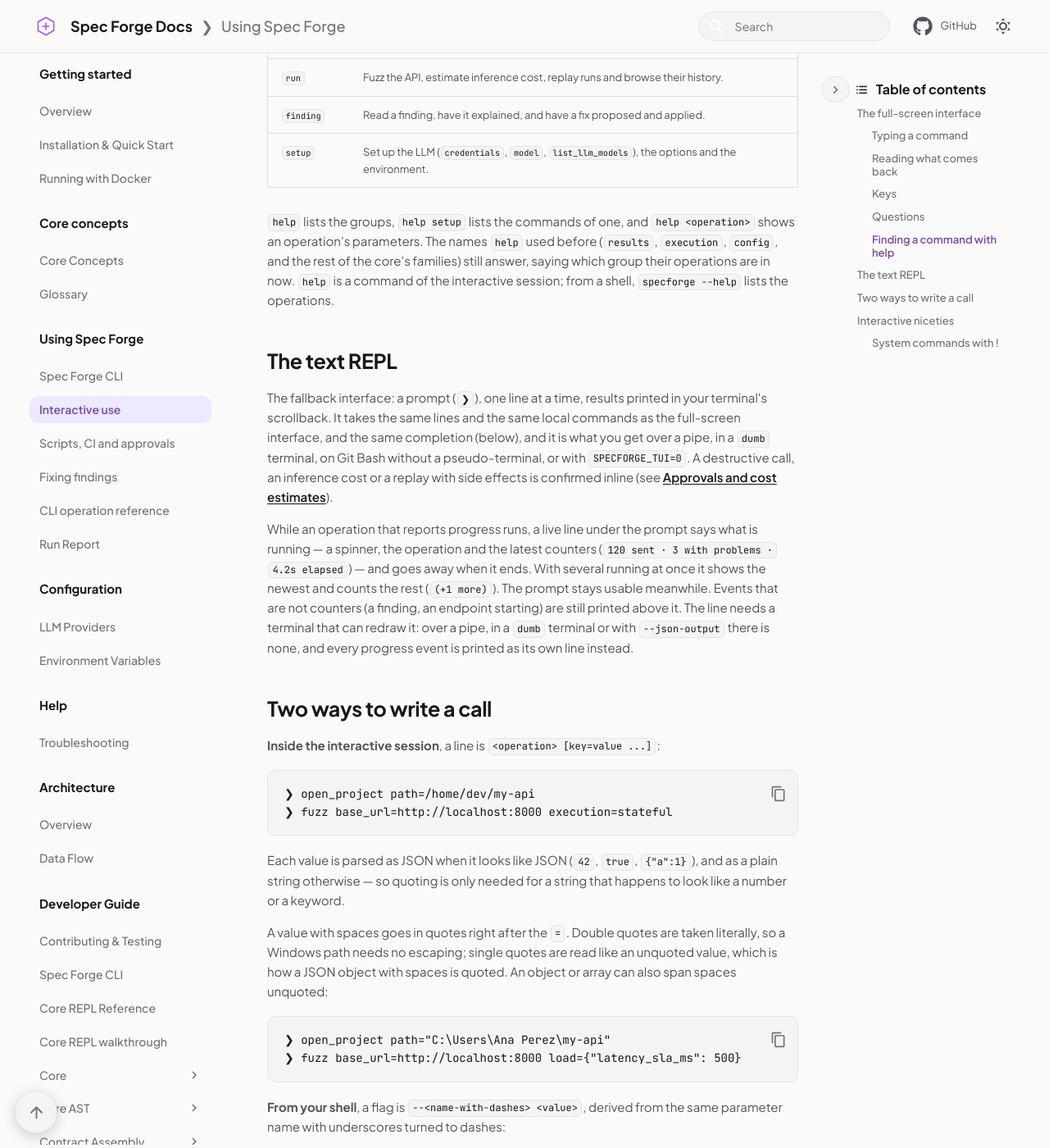
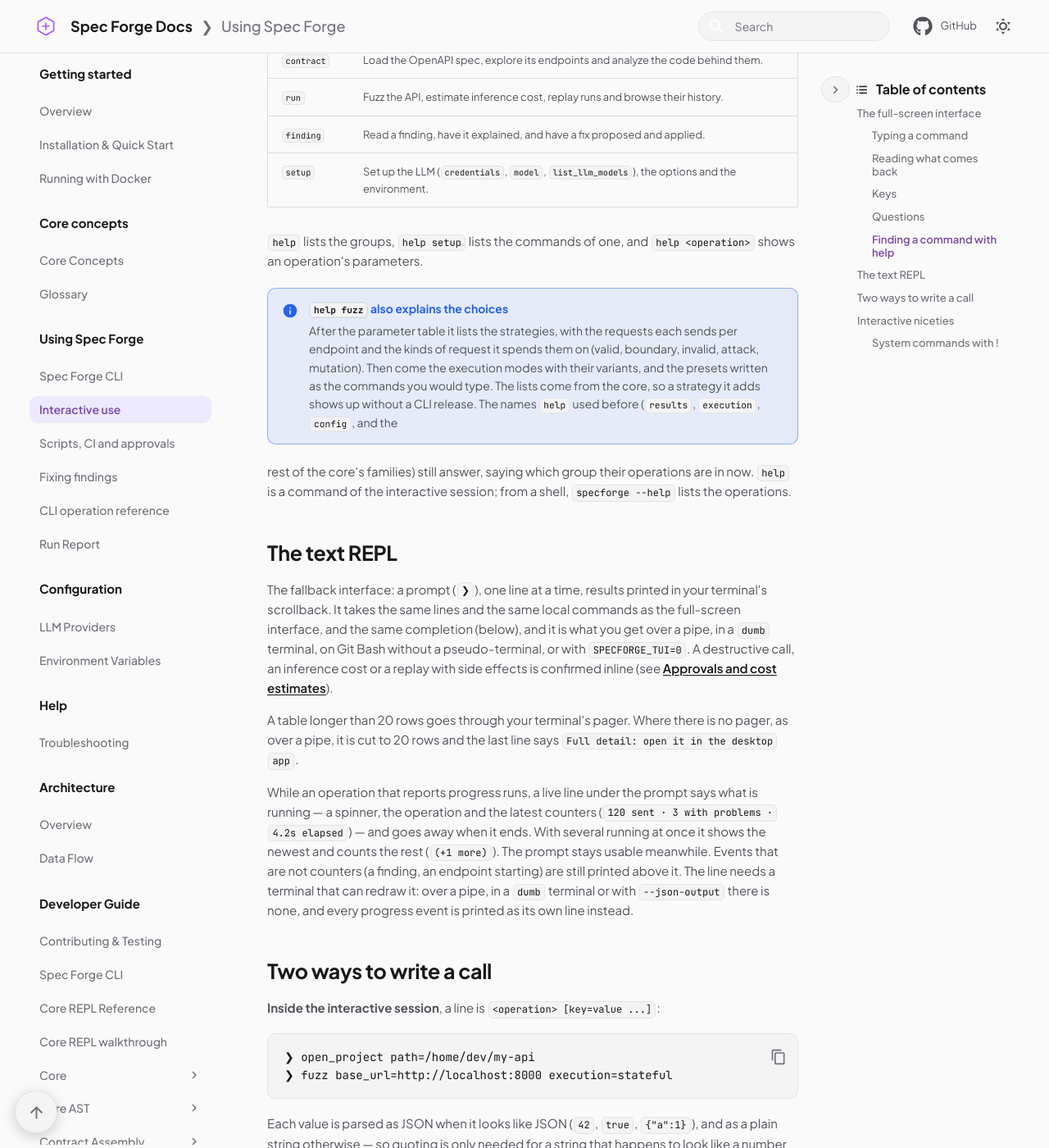
Before and after one commit to Spec-Forge-Testing/specforge-docs, an MkDocs documentation site: the page built from docs/user-guide/cli/interactive.md, in a window 1280 px wide and 1400 px high, scrolled down 2918 px. Shown: the whole window at 82% size. Built offline with MkDocs 1.6.1 and Material for MkDocs 9.7.7, drawn with Linux system fonts in a browser that asks for light colours; comment, search, counter and statistics services are not loaded; some of the changed text lies outside the part shown.

Commit message:
docs(cli): update tables, help fuzz and approvals

```diff
--- a/docs/user-guide/cli/interactive.md
+++ b/docs/user-guide/cli/interactive.md
@@ -44,8 +44,9 @@ error hangs from it with a `└`. A long run shows one live line (a spinner, wha
 doing, the latest counters) and keeps its detailed progress folded: click the line, or
 press `Ctrl-O`, to open it while it runs or once it finished; `Ctrl-O` again closes
 every fold. The same finding reported again and again is shown once, followed by `×N`.
-A table of more than 50 rows opens in a viewer (click it, or press `Ctrl-T`; `↑`/`↓`,
-`PgUp`/`PgDn` to move, `Esc` to close) instead of flooding the conversation.
+A table of more than 20 rows shows its first 20 and ends with `showing 20 of N`. Click that
+line or press `Ctrl-T` to open the whole table in a viewer (`↑`/`↓`, `PgUp`/`PgDn` to move,
+`Esc` to close), so a long listing never floods the conversation.
 
 For the meaning of the sections and counts in a run, see the
 [Run Report](../reports.md).
@@ -102,7 +103,14 @@ answers it itself (`credentials`, `model`) or the core does (`list_llm_models`).
 | `setup` | Set up the LLM (`credentials`, `model`, `list_llm_models`), the options and the environment. |
 
 `help` lists the groups, `help setup` lists the commands of one, and `help <operation>` shows an
-operation's parameters. The names `help` used before (`results`, `execution`, `config`, and the
+operation's parameters.
+
+!!! info "`help fuzz` also explains the choices"
+    After the parameter table it lists the strategies, with the requests each sends per endpoint
+    and the kinds of request it spends them on (valid, boundary, invalid, attack, mutation). Then
+    come the execution modes with their variants, and the presets written as the commands you
+    would type. The lists come from the core, so a strategy it adds shows up without a CLI
+    release. The names `help` used before (`results`, `execution`, `config`, and the
 rest of the core's families) still answer, saying which group their operations are in now.
 `help` is a command of the interactive session; from a shell, `specforge --help` lists the
 operations.
@@ -115,6 +123,9 @@ the full-screen interface, and the same completion (below), and it is what you g
 over a pipe, in a `dumb` terminal, on Git Bash without a pseudo-terminal, or with
 `SPECFORGE_TUI=0`. A destructive call, an inference cost or a replay with side
 effects is confirmed inline (see [Approvals and cost estimates](scripts-and-ci.md#approvals-and-cost-estimates)).
+
+A table longer than 20 rows goes through your terminal's pager. Where there is no pager, as
+over a pipe, it is cut to 20 rows and the last line says `Full detail: open it in the desktop app`.
 
 While an operation that reports progress runs, a live line under the prompt says what is
 running — a spinner, the operation and the latest counters (`120 sent · 3 with problems · 4.2s
```
Also changed, not shown: docs/user-guide/cli/scripts-and-ci.md (+6 -1 lines).
